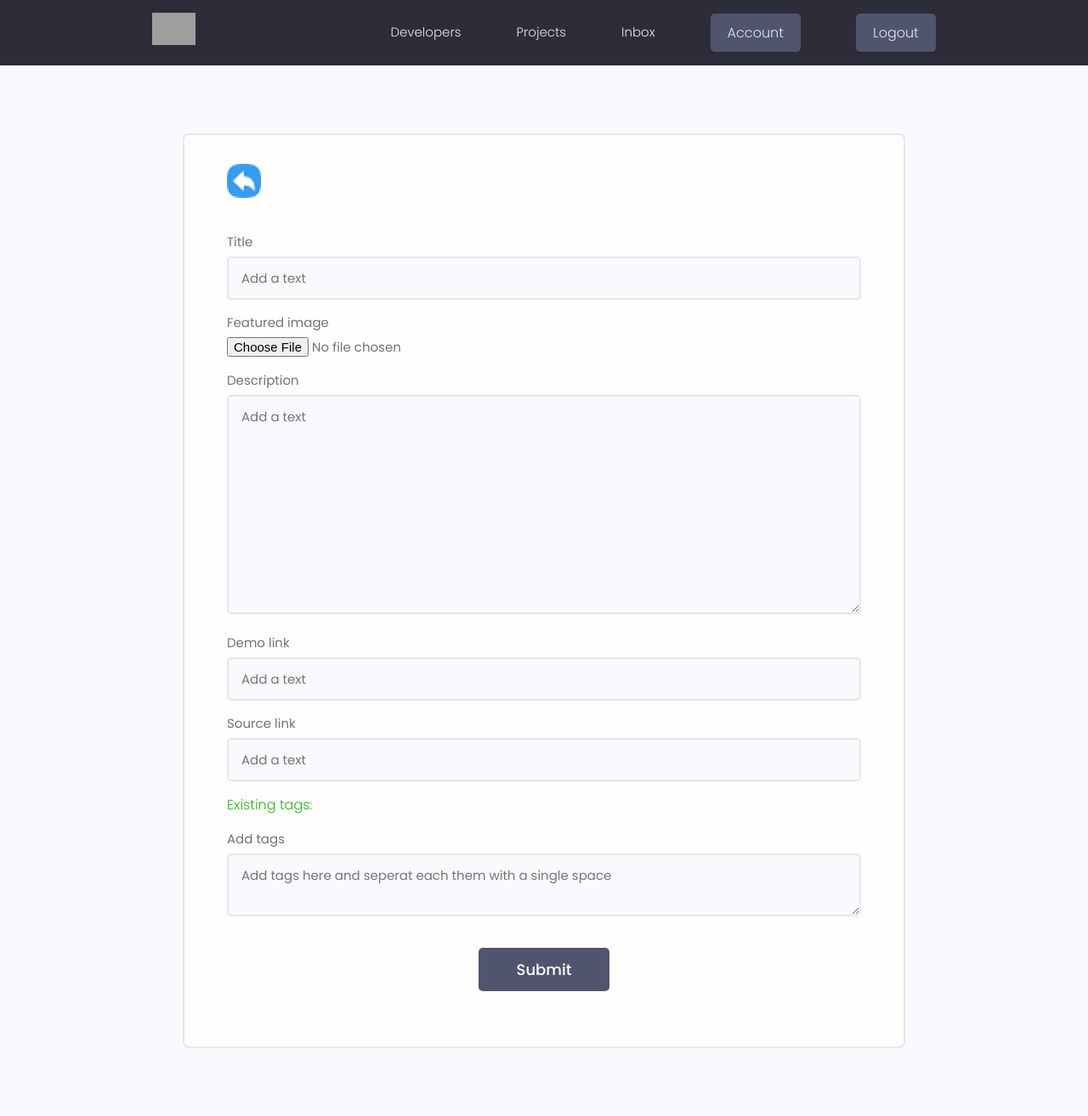
After one commit to Ramin-Asady/Developers, a Django app: page /projects/create-project/ in a window 1280 px wide. The commit adds this page. Shown: the whole page at 85% size. Run offline with Django 4.2, Linux system fonts and the light colour scheme; a user stored in the database is signed in; data comes from the database, SQL or seed files in the repository; both versions use the stored data as it was after the commit; some libraries are stand-ins or nearby versions; grey boxes are pictures that could not be loaded.

Commit message:
Adding and updating projects functionality
Here I made a form based on Project table and then put it into a template. We use this template to both adding and updating projects. We create two new functions which is in charge of adding and updating functionality.

```diff
--- a/projects/forms.py
+++ b/projects/forms.py
@@ -2,7 +2,22 @@ from django.forms import ModelForm
 
 from django import forms
 
-from .models import Review
+from .models import Review,Project
+
+class ProjectForm(ModelForm):
+    class Meta:
+        model=Project
+        fields=['title','featured_image','description','demo_link','source_link']
+        widgets={
+            'tags':forms.CheckboxSelectMultiple(),
+        }
+
+
+    def __init__(self,*args,**kwargs):
+        super(ProjectForm,self).__init__(*args,**kwargs)
+
+        for name,field in self.fields.items():
+                field.widget.attrs.update({'class':'input' , 'placeholder':'Add a text'})
 
 class ReviewForm(ModelForm):
     class Meta:
--- a/projects/models.py
+++ b/projects/models.py
@@ -9,7 +9,7 @@ class Project(models.Model):
     owner=models.ForeignKey(Profile, on_delete=models.CASCADE,blank=True,null=True)
     title=models.CharField(max_length=200)
     description=models.TextField(null=True,blank=True)
-    featured_image=models.ImageField(null=True,blank=True, default='default.jpg',upload_to="ProjectImages/")
+    featured_image=models.ImageField(null=True,blank=True, default='ProjectImages/default.jpg',upload_to="ProjectImages/")
     demo_link=models.CharField(max_length=2000,null=True,blank=True)
     source_link=models.CharField(max_length=2000,null=True,blank=True)
 
--- /dev/null
+++ b/projects/templates/project_form.html
@@ -0,0 +1,44 @@
+{% extends 'main.html' %}
+
+{% load static %}
+{% block content %}
+
+<main class="formPage my-xl">
+    <div class="content-box">
+        <div class="formWrapper">
+            <a class="backButton" href="{% url 'account' %}"><img src="{% static 'images/thumbnail/BackButton.png/'%}"></a>
+            <br>
+
+            <form class="form" method="POST" enctype="multipart/form-data">
+                {%  csrf_token %}
+                <!-- Input:Text -->
+                {% for field in form %}
+                <div class="form__field">
+
+                    <label for="formInput#text">{{field.label}} </label>
+                    {{field}}
+
+                </div>
+
+                {% endfor %}
+
+                <p style="display:inline; color:rgb(33, 184, 16)">Existing tags:</p>
+                {% for tag in oldTags %}
+                <button style="border-radius: 4px; padding:2px; border:2px dotted blue;margin-right:5px;color: blueviolet;">{{tag}}</button>
+                {% endfor %}
+                <div class="form__field">
+
+                    <label for="formInput#text">Add tags </label>
+                    <textarea name="tagAdding" class="input" placeholder="Add tags here and seperat each them with a single space"></textarea>
+
+                </div>
+
+
+                <input style="display: block;" class="btn btn--sub btn--lg  my-md" type="submit" value="Submit" />
+            </form>
+        </div>
+    </div>
+
+</main>
+
+{% endblock %}
--- a/projects/urls.py
+++ b/projects/urls.py
@@ -4,5 +4,7 @@ from . import views
 
 urlpatterns = [
     path('',views.projects , name="projects"),
-     path('project/<str:pk>', views.single_project, name="single_project"),
+    path('project/<str:pk>', views.single_project, name="single_project"),
+    path('create-project/', views.createProject, name="create-project"),
+    path('update-project/<str:pk>',views.updateProject,name="update_project"),
 ]
--- a/projects/views.py
+++ b/projects/views.py
@@ -1,11 +1,12 @@
 from django.shortcuts import render , redirect
 from .models import Project
 
-from .forms import ReviewForm
+from .forms import ReviewForm,ProjectForm
 
 from django.contrib import messages
 
-# Create your views here.
+from django.contrib.auth.decorators import login_required
+
 
 def projects(request):
     projects=Project.objects.all()
@@ -43,3 +44,47 @@ def single_project(request,pk):
 
     context={'project':project,'tags':tags,'form':form,'profile':profile,'Number_of_reviewers':Number_of_reviewers}
     return render(request,'single_project.html',context)
+
+
+@login_required(login_url="login")
+def createProject(request):
+    profile=request.user.profile
+    form=ProjectForm()
+
+    if request.method== 'POST' :
+        form=ProjectForm(request.POST,request.FILES)
+        if form .is_valid():
+            project=form.save(commit=False)
+            project.owner=profile
+            project.save()
+            messages.info(request,'Your project is successfully added!')
+            return redirect("account")
+
+    context={'form':form}
+    return render(request,'project_form.html',context)
+
+@login_required(login_url="login")
+def updateProject(request,pk):
+    profile=request.user.profile
+    project=profile.project_set.get(id=pk)
+    form=ProjectForm(instance=project)
+
+    if request.method== 'POST' :
+        form=ProjectForm(request.POST,request.FILES,instance=project)
+        if form .is_valid():
+            form.save()
+            messages.success(request,'The selected project is successfully updated!')
+            return redirect("account")
+
+    return render(request,'project_form.html',{'form':form})
+
+
+@login_required(login_url="login")
+def deleteProject(request,pk):
+
+    profile=request.user.profile
+    project=profile.project_set.get(title=pk)
+    project.delete()
+    messages.info(request,'Project is successfully deleted!')
+
+    return redirect('account')
--- a/users/templates/account.html
+++ b/users/templates/account.html
@@ -87,7 +87,7 @@
 
           <div class="settings">
             <h3 class="settings__title">Projects</h3>
-            <a class="tag tag--pill tag--sub settings__btn tag--lg" href="#"><b style="font-size: 30px;">+</b> Add Project</a>
+            <a class="tag tag--pill tag--sub settings__btn tag--lg" href="{% url 'create-project'%}"><b style="font-size: 30px;">+</b> Add Project</a>
           </div>
 
           <table class="settings__table">
@@ -105,7 +105,7 @@
 
               </td>
               <td class="settings__tableActions">
-                <a class="tag tag--pill tag--main settings__btn" href="">
+                <a class="tag tag--pill tag--main settings__btn" href="{% url 'update_project' project.id %}">
                   <img src="https://img.icons8.com/external-kiranshastry-lineal-kiranshastry/20/null/external-edit-interface-kiranshastry-lineal-kiranshastry.png"/>
                   Edit
                 </a>
--- a/users/views.py
+++ b/users/views.py
@@ -71,11 +71,6 @@ def registerUser(request):
 
     return render(request,'login_register.html',context)
 
-def logoutUser(request):
-    logout(request)
-    messages.info(request,'User is successfully logged out')
-    return redirect('login')
-
 def profiles(request):
     profiles=Profile.objects.all()
 
```
Also changed, not shown: db.sqlite3, static/images/ProjectImages/15.jpg (added), static/images/thumbnail/BackButton.png (added).
